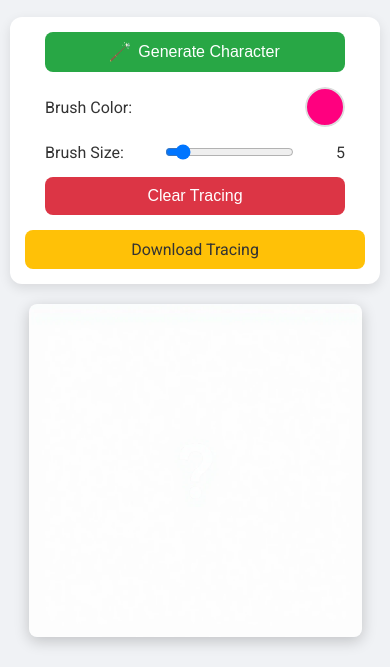
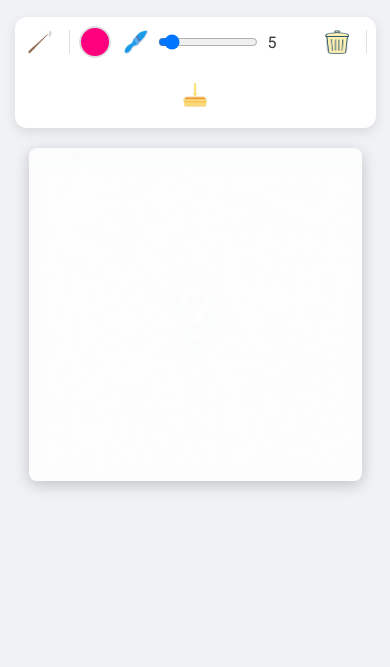
Before and after one commit to websimapi/websim-ai-manga-tracer, a plain HTML site: page index.html in a window 390 px wide. Shown: the part 195-862 px from the top of the page. Drawn offline with nearby package versions, Linux system fonts and the light colour scheme; a web font is replaced by a local one.

Commit message:
v3: Compact the UI into button icons and more compact

```diff
--- a/index.html
+++ b/index.html
@@ -14,21 +14,31 @@
     </div>
 
     <div class="controls">
-        <button id="generate-btn">
-            <img src="magic-wand.png" alt="" width="20" height="20">
-            Generate Character
+        <button id="generate-btn" title="Generate New Character">
+            <img src="magic-wand.png" alt="Generate" width="24" height="24">
         </button>
-        <div class="tool">
-            <label for="color-picker">Brush Color:</label>
+
+        <div class="tool-separator"></div>
+
+        <div class="tool" title="Brush Color">
             <input type="color" id="color-picker" value="#FF007F">
         </div>
-        <div class="tool">
-            <label for="brush-size">Brush Size:</label>
+
+        <div class="tool brush-tool" title="Brush Size">
+            <img src="brush-icon.png" alt="Brush Size" class="tool-icon">
             <input type="range" id="brush-size" min="1" max="50" value="5">
             <span id="brush-size-value">5</span>
         </div>
-        <button id="clear-btn">Clear Tracing</button>
-        <a id="download-btn" href="#" download="my-manga-tracing.png">Download Tracing</a>
+
+        <button id="clear-btn" title="Clear Tracing">
+            <img src="trash-can.png" alt="Clear" width="24" height="24">
+        </button>
+
+        <div class="tool-separator"></div>
+
+        <a id="download-btn" href="#" download="my-manga-tracing.png" title="Download Tracing">
+             <img src="download-icon.png" alt="Download" width="24" height="24">
+        </a>
     </div>
 
     <div id="canvas-container">
--- a/style.css
+++ b/style.css
@@ -9,29 +9,29 @@ body {
 
 .header h1 {
     font-family: 'Zeyada', cursive;
-    font-size: 4rem;
+    font-size: 3.5rem;
     color: #333;
     margin-bottom: 0;
 }
 
 .header p {
-    font-size: 1.2rem;
+    font-size: 1.1rem;
     color: #555;
     margin-top: 0;
+    margin-bottom: 20px;
 }
 
 .controls {
     margin: 20px auto;
-    padding: 15px;
+    padding: 8px;
     background-color: #fff;
     border-radius: 12px;
     box-shadow: 0 4px 12px rgba(0, 0, 0, 0.1);
-    display: flex;
-    flex-wrap: wrap;
+    display: inline-flex;
     justify-content: center;
     align-items: center;
-    gap: 20px;
-    max-width: 900px;
+    gap: 10px;
+    max-width: 90vw;
 }
 
 .tool {
@@ -40,51 +40,70 @@ body {
     gap: 8px;
 }
 
+.tool-icon {
+    width: 24px;
+    height: 24px;
+    filter: invert(35%) sepia(8%) saturate(919%) hue-rotate(176deg) brightness(97%) contrast(90%);
+}
+
+.brush-tool {
+    padding: 0 8px;
+}
+
+.tool-separator {
+    width: 1px;
+    height: 24px;
+    background-color: #e0e0e0;
+    margin: 0 4px;
+}
+
 button, #download-btn {
-    background-color: #007bff;
-    color: white;
+    background-color: transparent;
     border: none;
-    padding: 10px 20px;
+    padding: 8px;
     border-radius: 8px;
     cursor: pointer;
     font-size: 1rem;
-    transition: background-color 0.3s ease, transform 0.1s ease;
-    text-decoration: none;
+    transition: background-color 0.2s ease, transform 0.1s ease;
     display: inline-flex;
     align-items: center;
-    gap: 8px;
+    justify-content: center;
+    line-height: 1;
 }
 
-#generate-btn {
-    background-color: #28a745;
+#generate-btn,
+#clear-btn,
+#download-btn {
+    width: 40px;
+    height: 40px;
 }
 
-#clear-btn {
-    background-color: #dc3545;
+#generate-btn img,
+#clear-btn img,
+#download-btn img {
+    width: 24px;
+    height: 24px;
 }
 
-#download-btn {
-    background-color: #ffc107;
-    color: #333;
-}
-
-
 button:hover, #download-btn:hover {
-    filter: brightness(1.1);
+    background-color: #f0f0f0;
 }
 
 button:active, #download-btn:active {
-    transform: scale(0.98);
+    transform: scale(0.95);
 }
 
 input[type="color"] {
-    width: 40px;
-    height: 40px;
+    width: 32px;
+    height: 32px;
     border: none;
     padding: 0;
     border-radius: 50%;
     cursor: pointer;
     background-color: transparent;
+    -webkit-appearance: none;
+    -moz-appearance: none;
+    appearance: none;
 }
 input[type="color"]::-webkit-color-swatch-wrapper {
     padding: 0;
@@ -93,7 +112,10 @@ input[type="color"]::-webkit-color-swatch {
     border: 2px solid #ddd;
     border-radius: 50%;
 }
-
+input[type="color"]::-moz-color-swatch {
+    border: 2px solid #ddd;
+    border-radius: 50%;
+}
 
 #canvas-container {
     margin: 20px auto;
@@ -174,20 +196,23 @@ input[type="color"]::-webkit-color-swatch {
     }
 
     .controls {
-        flex-direction: column;
-        gap: 15px;
-        padding: 15px;
-    }
-
-    .tool {
-        width: 100%;
-        max-width: 300px;
-        justify-content: space-between;
-    }
-
-    button, #download-btn {
-        width: 100%;
-        max-width: 300px;
-        justify-content: center;
+        flex-wrap: wrap;
+        gap: 5px;
+        padding: 5px;
     }
 }
+
+@media (max-width: 480px) {
+    .controls {
+        display: flex;
+        flex-wrap: wrap;
+        justify-content: center;
+        width: auto;
+    }
+    .brush-tool {
+        flex-grow: 1;
+    }
+    input[type="range"] {
+        width: 100px; /* Allow slider to shrink */
+    }
+}
```
Also changed, not shown: brush-icon.png (added), download-icon.png (added), trash-can.png (added).
